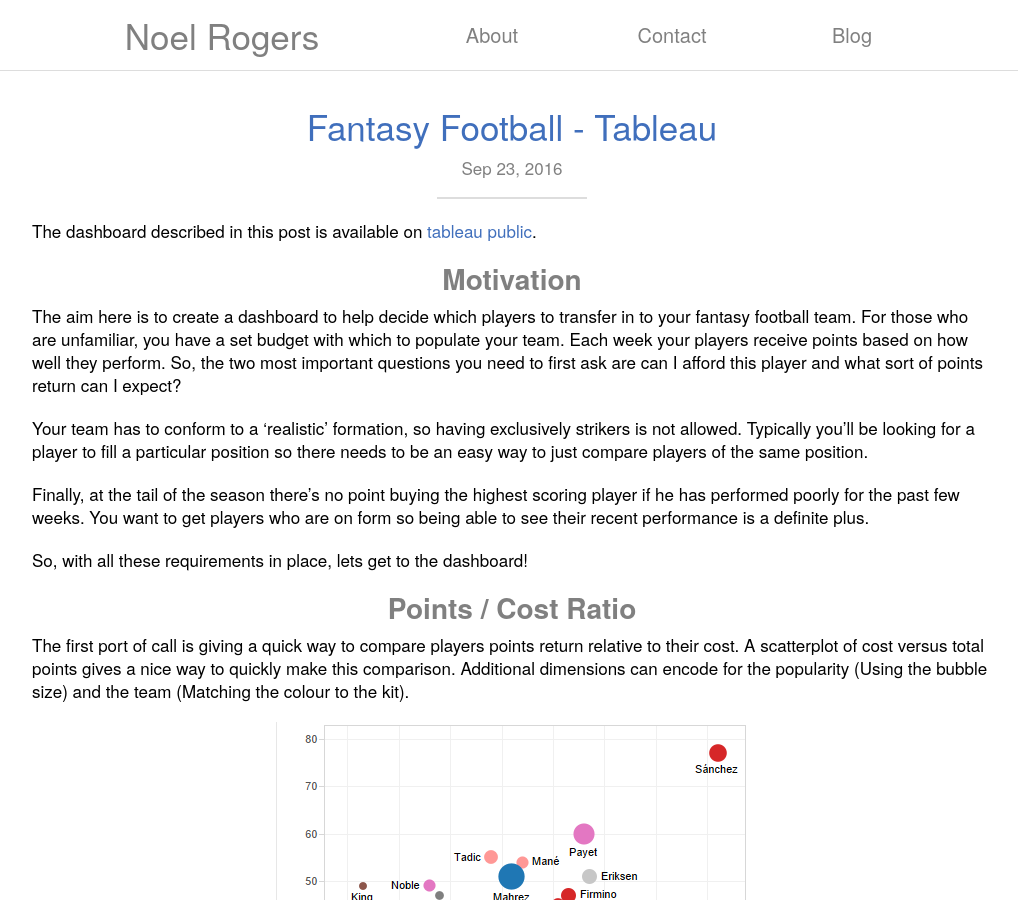
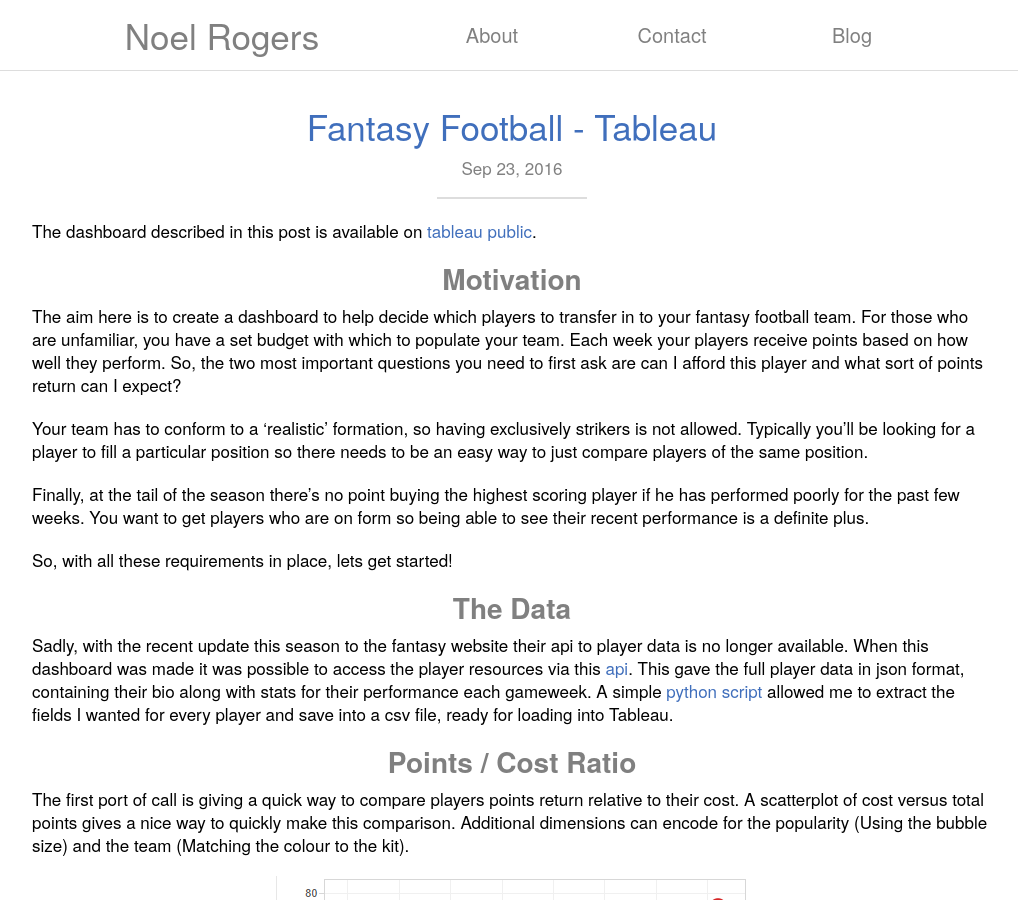
Before and after one commit to noelano/noelano.github.io, a Jekyll site: the page built from _posts/2016-09-23-fantasy-dashboard.markdown, in a window 1280 px wide and 900 px high. Shown: the whole window, without its empty margins (128-1146 px from the left). Built offline with Jekyll 4.4.1, drawn with Linux system fonts in a browser that asks for light colours; nearby versions of some CDN libraries.

Commit message:
Add data section to fantasy post

```diff
--- a/_posts/2016-09-23-fantasy-dashboard.markdown
+++ b/_posts/2016-09-23-fantasy-dashboard.markdown
@@ -17,7 +17,13 @@ Your team has to conform to a 'realistic' formation, so having exclusively strik
 
 Finally, at the tail of the season there's no point buying the highest scoring player if he has performed poorly for the past few weeks. You want to get players who are on form so being able to see their recent performance is a definite plus.
 
-So, with all these requirements in place, lets get to the dashboard!
+So, with all these requirements in place, lets get started!
+
+### The Data
+
+Sadly, with the recent update this season to the fantasy website their api to player data is no longer available. When this dashboard was made it was possible to access the player resources via this [api][fantasy_api].
+This gave the full player data in json format, containing their bio along with stats for their performance each gameweek.
+A simple [python script][code] allowed me to extract the fields I wanted for every player and save into a csv file, ready for loading into Tableau.
 
 ### Points / Cost Ratio
 
@@ -61,3 +67,5 @@ Putting all the above into a single dashboard and linking together gives this ni
 ![Fantasy dashboard](/images/fantasy_total.png)
 
 [tableau]: //public.tableau.com/views/FantasyPremierleagueUpdated/FantasyPremierleague?:embed=y&:display_count=yes
+[fantasy_api]: //fantasy.premierleague.com/web/api/elements/100
+[code]: //github.com/noelano
```
